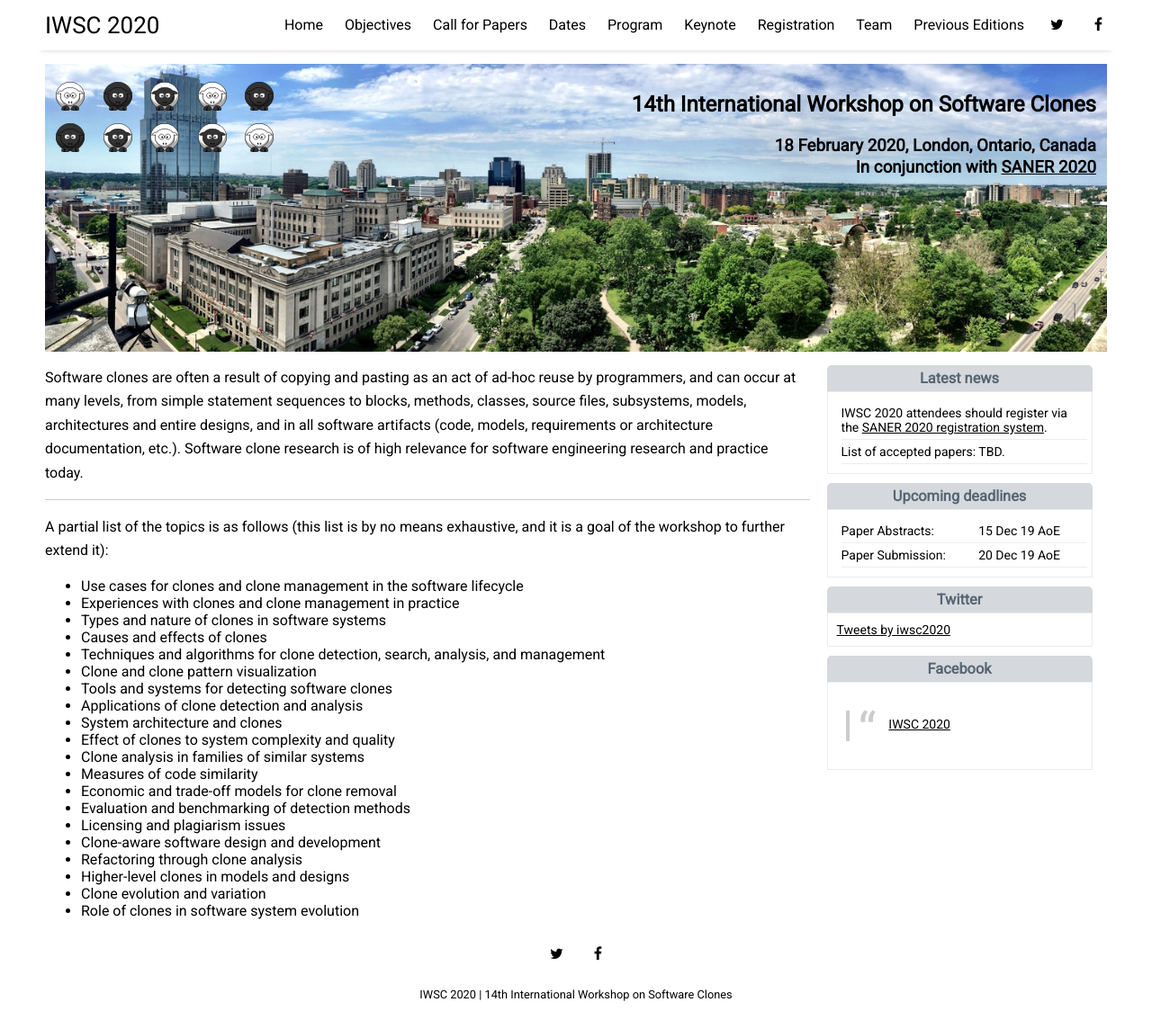
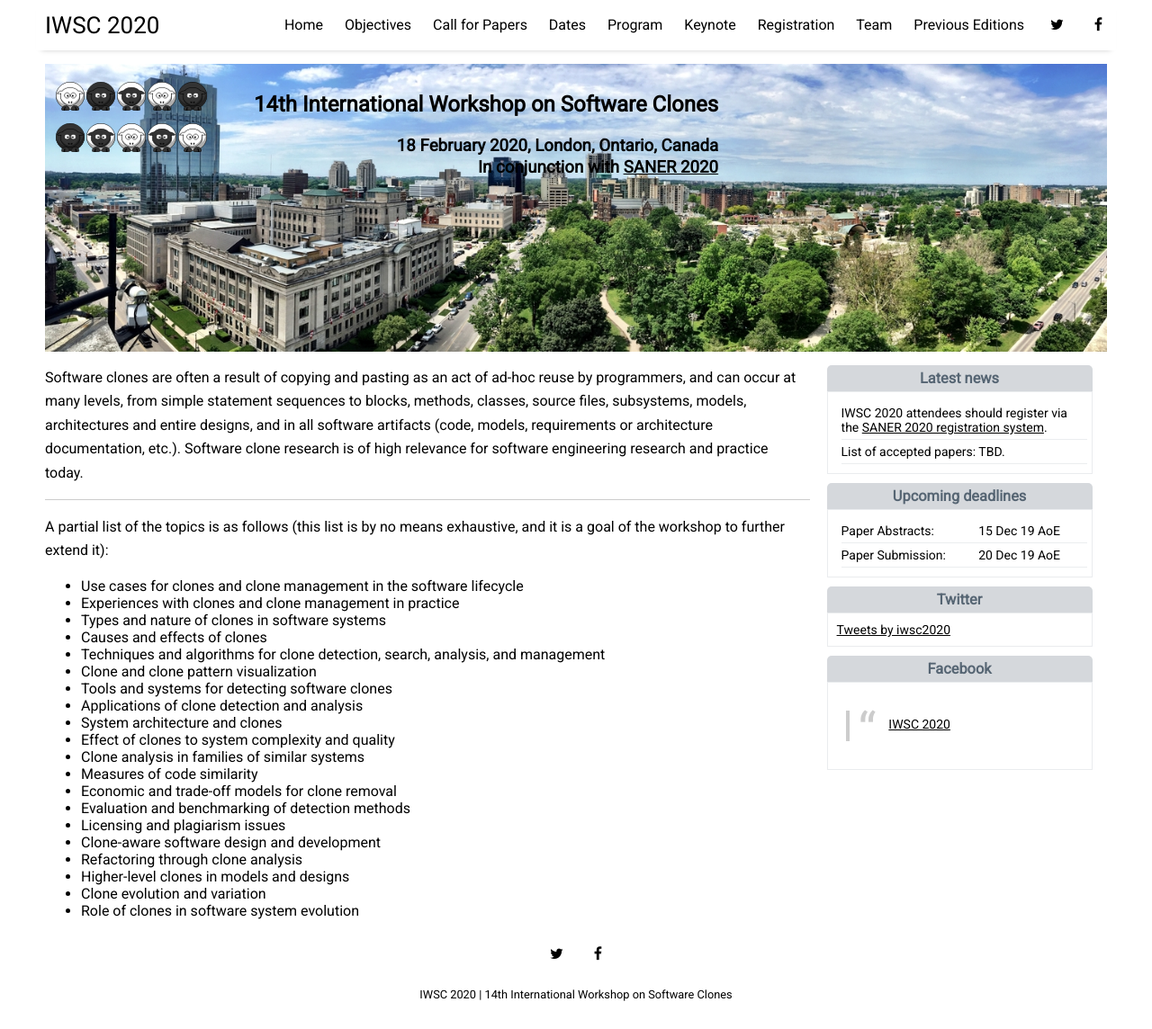
Before and after one commit to iwsc2020/iwsc2020.github.io, a Jekyll site: the page built from index.html, in a window 1280 px wide and 1144 px high. Shown: the whole window at 90% size. Built offline with Jekyll 4.4.1, drawn with Linux system fonts in a browser that asks for light colours; nearby versions of some CDN libraries; the list of posts is cut into pages by our own code; comment, search, counter and statistics services are not loaded.

Commit message:
Update home.html

```diff
--- a/_layouts/home.html
+++ b/_layouts/home.html
@@ -6,7 +6,7 @@ title: Home
 <!---<div class="featured-posts" style="background-image:url({{ site.github.url }}/assets/img/Pagoda_on_Lake_\(2514\).jpg ">--->
 <div class="featured-posts" style="background-image:url({{ site.github.url }}/assets/img/buildings.jpg ">
   <div class="sheep_herd">
-    <table cellpadding="0" width="100%">
+    <table cellpadding="0">
         <tr>
           <td><span class="sheep sheep_white" /></td>
           <td><span class="sheep sheep_black" /></td>
```
